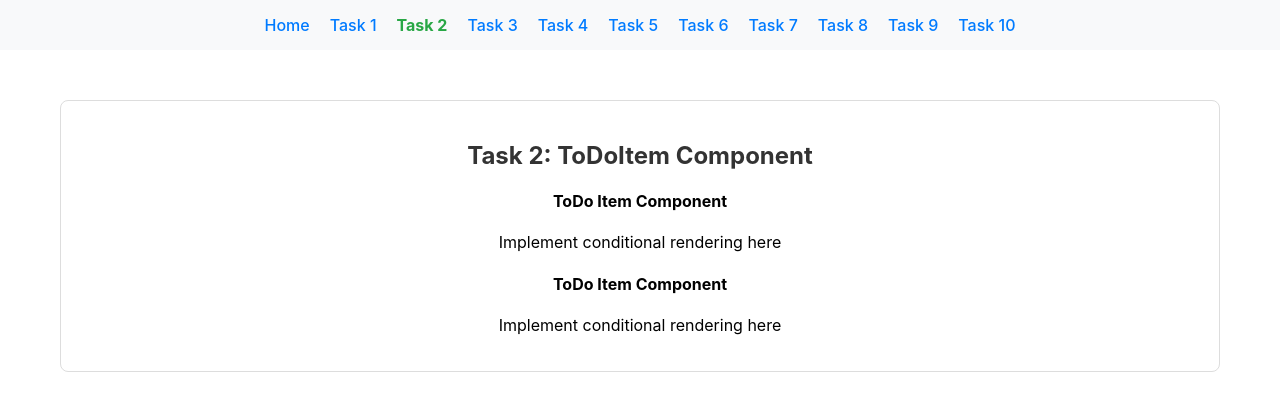
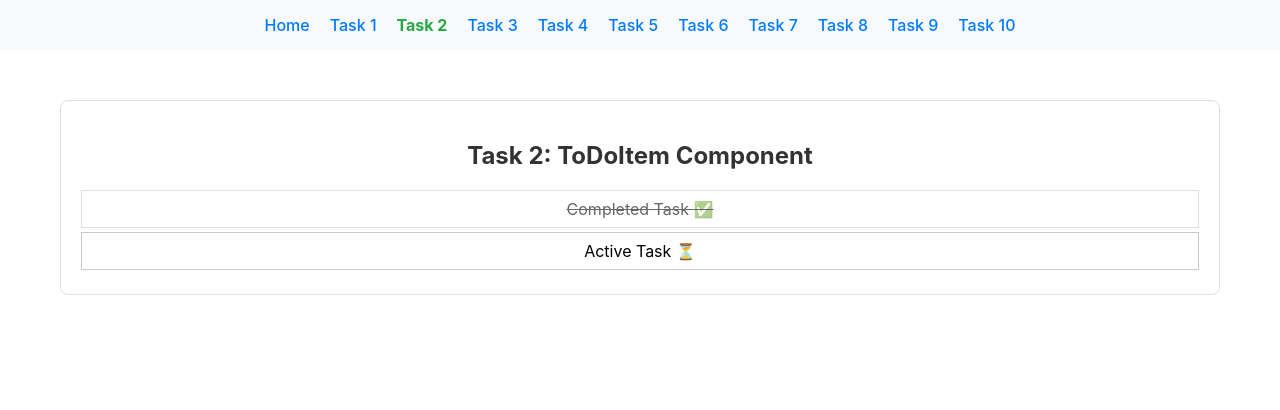
Before and after one commit to kurseasy/node.js-pre-training-assignment-solution, a React (Create React App) app in the folder React-CSS/react-todo-app/: page /task-02 in a window 1280 px wide. Shown: the top 410 px of the page. Built offline with nearby package versions, Linux system fonts and the light colour scheme.

Commit message:
Update ToDoItem.tsx

```diff
--- a/React-CSS/react-todo-app/src/solutions/task-02/ToDoItem.tsx
+++ b/React-CSS/react-todo-app/src/solutions/task-02/ToDoItem.tsx
@@ -1,56 +1,18 @@
 import React from 'react';
 import { TodoItemProps } from '../../types';
 
-/**
- * Task 2: ToDoItem Component
- *
- * Theory: Conditional Rendering and JSX
- *
- * Conditional rendering in React allows you to show different content based on certain conditions.
- * This is one of React's most powerful features, enabling dynamic and interactive UIs.
- *
- * Common Conditional Rendering Patterns:
- *
- * 1. Ternary Operator: condition ? trueValue : falseValue
- *    - Most common for simple conditions
- *    - Example: {isCompleted ? 'Done' : 'Pending'}
- *
- * 2. Logical AND (&&): condition && element
- *    - Shows element only if condition is true
- *    - Example: {isCompleted && <span>✓</span>}
- *
- * 3. Logical OR (||): condition || fallback
- *    - Shows fallback if condition is false
- *    - Example: {title || 'Untitled'}
- *
- * 4. Switch-like patterns with multiple conditions
- *
- * JSX (JavaScript XML) is a syntax extension that allows you to write HTML-like code in JavaScript.
- * It gets compiled to regular JavaScript function calls.
- *
- * Key Concepts:
- * - JSX expressions must have a single parent element
- * - Use className instead of class for CSS classes
- * - Use camelCase for attributes (onClick, style, etc.)
- * - JavaScript expressions can be embedded using {}
- */
 export const ToDoItem: React.FC<TodoItemProps> = ({ todo }) => {
-  // TODO: Implement the ToDoItem component
-  //
-  // Requirements:
-  // 1. Display the todo title
-  // 2. Show completion status using conditional rendering
-  // 3. Use different styling for completed vs active todos
-  // 4. Make the component reusable for any todo object
-  //
-  // Example usage:
-  // <ToDoItem todo={{ id: 1, title: 'Learn React', completed: true }} />
-
   return (
-    <div>
-      {/* TODO: Replace this with your implementation */}
-      <h4>ToDo Item Component</h4>
-      <p>Implement conditional rendering here</p>
+    <div
+      style={{
+        padding: '8px',
+        margin: '4px 0',
+        border: '1px solid #ccc',
+        textDecoration: todo.completed ? 'line-through' : 'none',
+        opacity: todo.completed ? 0.6 : 1,
+      }}
+    >
+      {todo.title} {todo.completed ? '✅' : '⏳'}
     </div>
   );
 };
```
